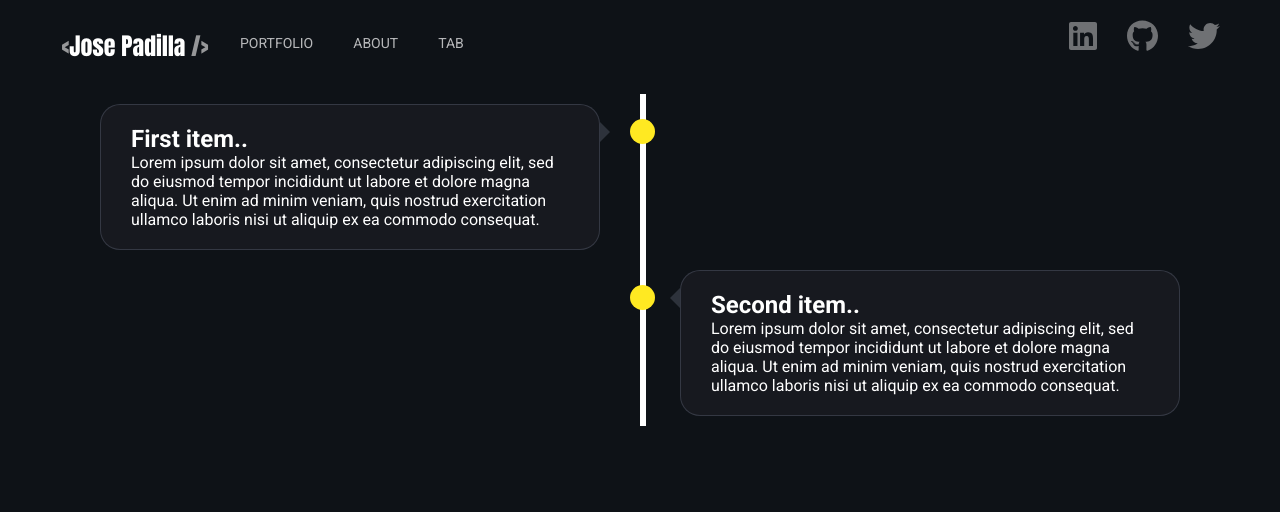
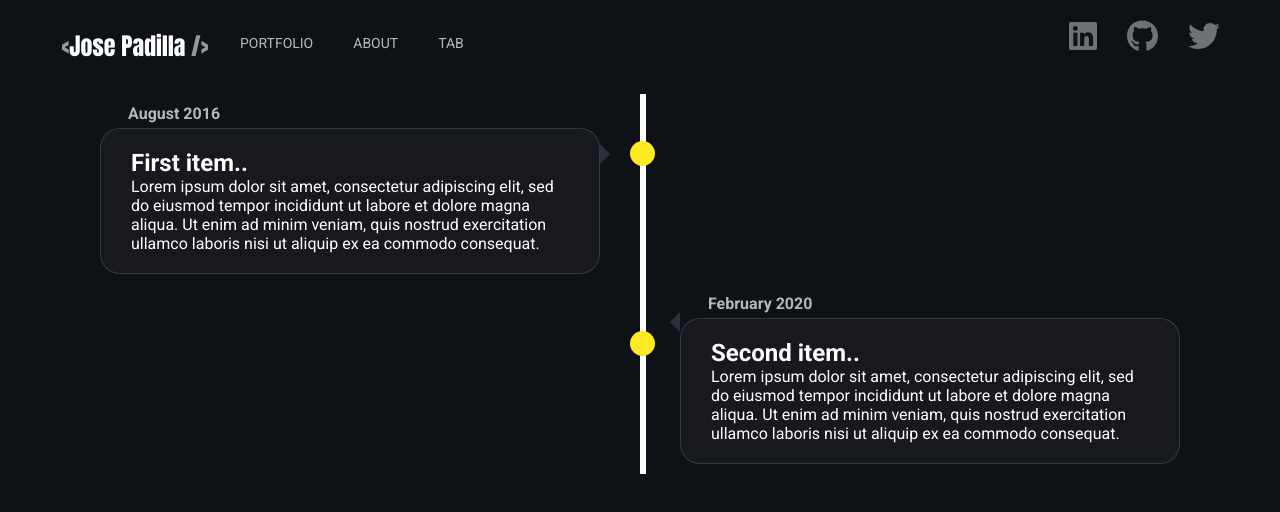
Before and after one commit to JpadillaCoding/Personal-Website, a Next.js app: page /about in a window 1280 px wide. Shown: the top 512 px of the page. Built offline with nearby package versions, Linux system fonts and the light colour scheme.

Commit message:
feat: added date to timeline boxes

```diff
--- a/app/about/page.module.css
+++ b/app/about/page.module.css
@@ -25,7 +25,7 @@
   height: 25px;
   right: -15px;
   background-color: #ffe922;
-  top: 25px;
+  top: 47px;
   border-radius: 50%;
   z-index: 1;
 }
@@ -50,7 +50,7 @@
   content: " ";
   height: 0;
   position: absolute;
-  top: 28px;
+  top: 50px;
   width: 0;
   z-index: 1;
   right: 30px;
@@ -70,3 +70,10 @@
   border-width: 10px 10px 10px 0px;
   border-color: transparent rgba(168, 179, 207, 0.2) transparent transparent;
 }
+.date {
+  color: #b7b8ba;
+  position: relative;
+  left: 28px;
+  font-size: 1rem;
+  padding: 0px 0px 5px 0px;
+}
--- a/app/about/page.tsx
+++ b/app/about/page.tsx
@@ -6,6 +6,7 @@ export default function About() {
       <div className={styles.timeline}>
         <div className={`${styles.content_container}
          ${styles.left}`}>
+          <h3 className={styles.date}>August 2016</h3>
           <div className={styles.content}>
           <h2>First item..</h2>
           <p>
@@ -20,6 +21,7 @@ export default function About() {
       <div className={styles.timeline}>
         <div className={`${styles.content_container}
          ${styles.right}`}>
+          <h3 className={styles.date}>February 2020</h3>
           <div className={styles.content}>
           <h2>Second item..</h2>
           <p>
```
